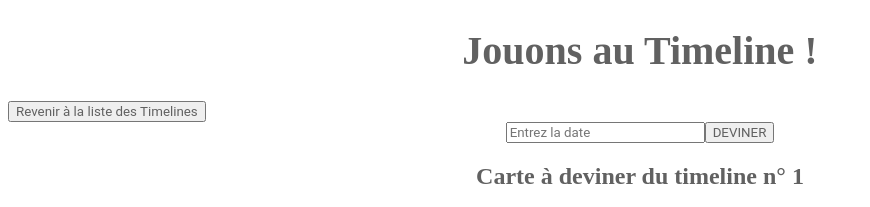
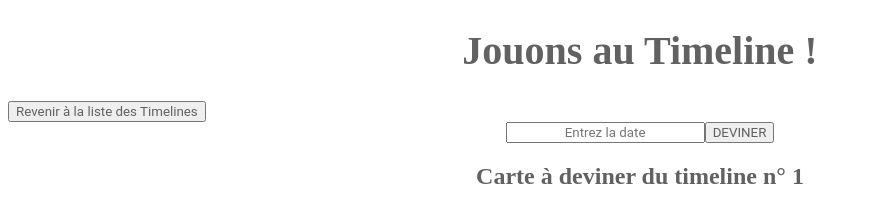
Before and after one commit to SylvainSimplonGit/angular-timeline, an Angular app: page /timeline/1 in a window 1280 px wide. Shown: the top 207 px of the page, without its empty margins (0-870 px from the left). Built offline with nearby package versions, Linux system fonts and the light colour scheme.

Commit message:
Add input vibration on bad response

```diff
--- a/src/app/timeline/timeline.component.css
+++ b/src/app/timeline/timeline.component.css
@@ -50,3 +50,28 @@ img {
   flex-grow: 1;
   font-size: 0.8rem;
 }
+
+input {
+  text-align: center;
+}
+
+input.error {
+  animation-name: shakeAnim;
+  position: relative;
+  animation-duration: 2s;
+  animation-iteration-count: infinite;
+  animation-timing-function: ease-in;
+  cursor: pointer;
+  border-color: red;
+}
+
+@keyframes shakeAnim {
+  0% {left: 0}
+  1% {left: -3px}
+  2% {left: 5px}
+  3% {left: -8px}
+  4% {left: 8px}
+  5% {left: -5px}
+  6% {left: 3px}
+  7% {left: 0}
+}
--- a/src/app/timeline/timeline.component.html
+++ b/src/app/timeline/timeline.component.html
@@ -1,5 +1,5 @@
 <div>
-  <input #dateInput type="text" placeholder="Entrez la date">
+  <input #dateInput [ngClass]="dynamicClass" type="text" placeholder="Entrez la date">
   <button (click)="guessCard(cardGuess)" [disabled]="haveNoCardInUnfounded()">DEVINER</button>
   <div [hidden]="haveNoCardInUnfounded()">
     <h2>Carte à deviner du timeline n° {{ idCurrentTimeline }}</h2>
--- a/src/app/timeline/timeline.component.ts
+++ b/src/app/timeline/timeline.component.ts
@@ -19,6 +19,7 @@ export class TimelineComponent implements OnInit {
   cardsUnfounded: Card[];
   // nbCardsMax: number;
   idCurrentTimeline: number;
+  dynamicClass = '';
 
   constructor(
     private cardService: CardService,
@@ -56,6 +57,9 @@ export class TimelineComponent implements OnInit {
       if (!this.haveNoCardInUnfounded()) {
         this.cardGuess = this.cardService.getRandomCard();
       }
+      this.dynamicClass = '';
+    } else {
+      this.dynamicClass = 'error';
     }
     console.log('Taille de cardsFounded après findCard : ' + this.cardsFounded.length);
     console.log('Taille de cardsUnfounded après findCard : ' + this.cardsUnfounded.length);
```
